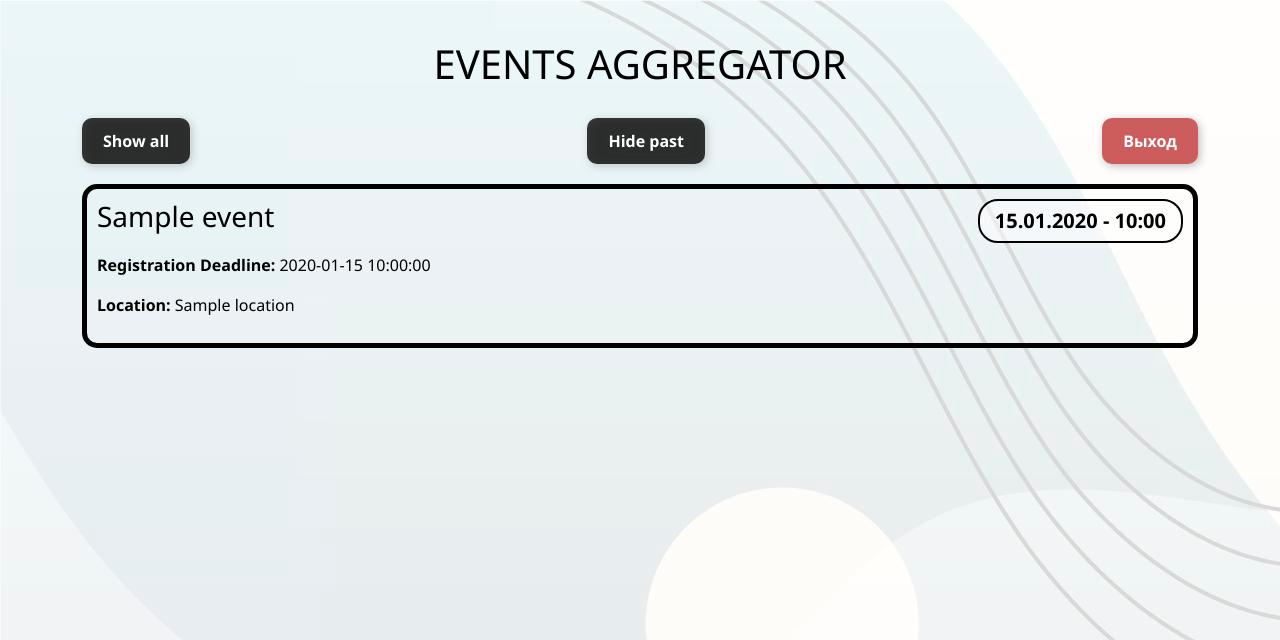
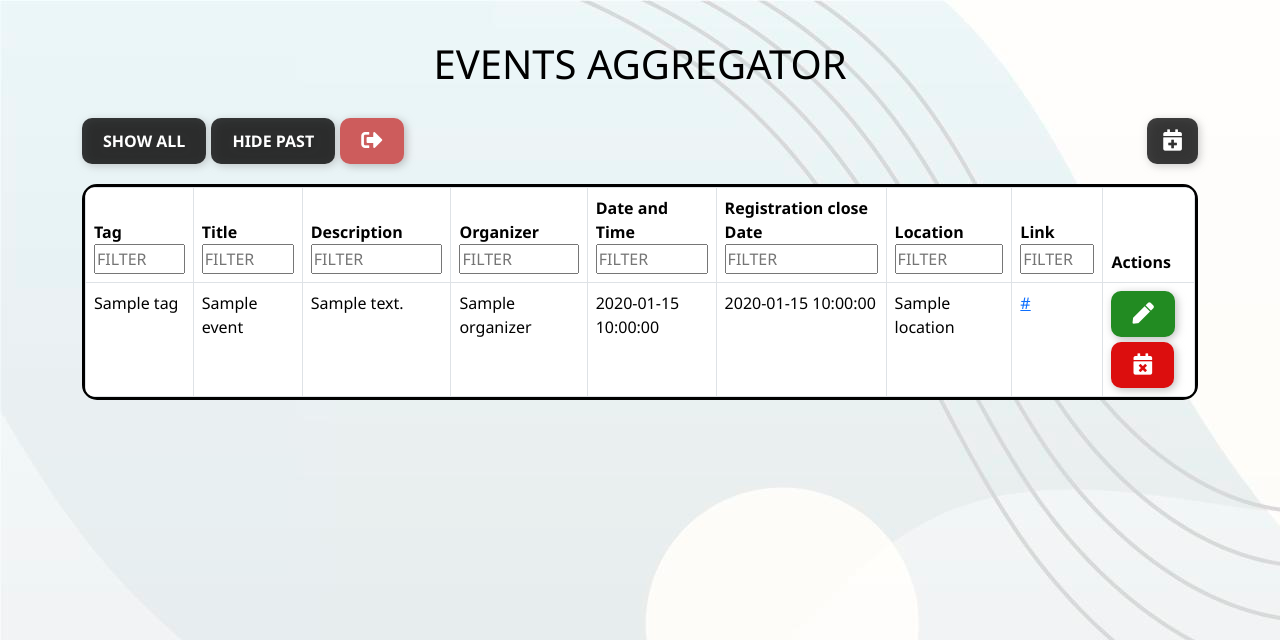
Before and after one commit to MontelnV/events_aggregator_web-app, a FastAPI app: template templates/admin.html in a window 1280 px wide. Shown: the top 640 px of the page. Run offline with FastAPI, Linux system fonts and the light colour scheme; the template is opened without the code that fills it: most values are stand-ins (such as "Sample title", 1, 10 or a date in 2020); some web fonts are replaced.

Commit message:
update admin page

```diff
--- a/templates/admin.html
+++ b/templates/admin.html
@@ -2,45 +2,102 @@
 {% block content %}
 
 <script src="https://code.jquery.com/jquery-3.6.0.min.js"></script>
+
 <script>
-    $(document).ready(function() {
-        $('.events-info').click(function() {
-            var registrationLink = $(this).data('url');
-            if (registrationLink) {
-                window.location.href = registrationLink;
-            }
-        });
-    });
     function confirmDelete(id) {
         if (confirm("Действительно ли вы хотите удалить мероприятие?")) {
             window.location.href = "admin/delete/" + id;
         }
-    }
+    };
+    document.addEventListener("DOMContentLoaded", function() {
+        const table = document.querySelector(".table");
+        const headers = table.querySelectorAll("th");
+
+        headers.forEach((header, index) => {
+            const numColumnsToSkip = 1;
+            if (index < headers.length - numColumnsToSkip) {
+                const filterInput = document.createElement("input");
+                filterInput.setAttribute("type", "text");
+                filterInput.setAttribute("placeholder", "FILTER");
+                filterInput.addEventListener("input", function() {
+                    const value = this.value.toLowerCase();
+                    const rows = table.querySelectorAll("tbody tr");
+
+                    rows.forEach(row => {
+                        const cells = row.querySelectorAll("td");
+                        if (cells[index].textContent.toLowerCase().includes(value)) {
+                            row.style.display = "";
+                        } else {
+                            row.style.display = "none";
+                        }
+                    });
+                });
+
+                header.appendChild(filterInput);
+            }
+        });
+    });
+
 </script>
 
 <div class="row">
     <div class="col-12">
         <div class="btn-container">
-            <a id="showAll" href="/events?showAll=True" class="btn btn-show"><b>Show all</b></a>
-            <a id="showNotAll" href="/events?showAll=False" class="btn btn-show"><b>Hide past</b></a>
-            <a href="/events/admin/logout" class="btn btn-logout"><b> Выход </b></a>
+            <a id="showAll" href="/events/admin?showAll=True" class="btn btn-show"><b>SHOW ALL</b></a>
+            <a id="showNotAll" href="/events/admin?showAll=False" class="btn btn-show"><b>HIDE PAST</b></a>
+            <a href="/events/admin/logout" class="btn btn-logout">
+                <i class="fas fa-sign-out-alt fa-lg"></i>
+            </a>
+            <a href="admin/addnew/" class="btn btn-add">
+                <i class="fas fa-calendar-plus fa-lg"></i>
+            </a>
+        </div>
 
+        <div class="table-container">
+            <table class="table table-bordered table-hover">
+                <thead class="table-effect">
+                    <tr>
+                        <th>Tag</th>
+                        <th>Title</th>
+                        <th>Description</th>
+                        <th>Organizer</th>
+                        <th>Date and Time</th>
+                        <th>Registration close Date</th>
+                        <th>Location</th>
+                        <th>Link</th>
+                        <th>Actions</th>
+                    </tr>
+                </thead>
+                <tbody>
+                    {% for rs in events %}
+                        <tr>
+                            <td>{% if rs.tag is not none %}{{ rs.tag }}{% endif %}</td>
+                            <td>{% if rs.title is not none %}{{ rs.title }}{% endif %}</td>
+                            <td>{% if rs.description is not none %}{{ rs.description|truncate(100, True) }}{% endif %}</td>
+                            <td>{% if rs.organizer is not none %}{{ rs.organizer }}{% endif %}</td>
+                            <td>{% if rs.event_date is not none %}{{ rs.event_date }}{% endif %}</td>
+                            <td>{% if rs.registration_close_datetime is not none %}{{ rs.registration_close_datetime }}{% endif %}</td>
+                            <td>{% if rs.location is not none %}{{ rs.location }}{% endif %}</td>
+                            <td>
+                                <a href="{% if rs.registration_link is not none %}{{ rs.registration_link }}{% endif %}" target="_blank">
+                                    {% if rs.registration_link is not none %}{{ rs.registration_link }}{% endif %}
+                                </a>
+                            </td>
+                            <td class="btn-container-table">
+                                <a href="/events/admin/edit/{{ rs.id }}" class="btn btn-edit">
+                                    <i class="fas fa-pen fa-lg"></i>
+                                </a>
+                                <a href="javascript:void(0);" onclick="confirmDelete({{ rs.id }})" class="btn btn-delete">
+                                    <i class="fas fa-calendar-times fa-lg"></i>
+                                </a>
+                            </td>
+                        </tr>
+                    {% endfor %}
+                </tbody>
+            </table>
         </div>
+
     </div>
-</div>
-<div class="events-container">
-    {% for rs in events %}
-        <div class="events-info" data-url="{% if rs.registration_link is not none %}{{ rs.registration_link }}{% endif %}">            <div class="head-info">
-                <h3>{% if rs.title is not none %}{{ rs.title }}{% endif %}</h3>
-                <b class="date-info">{% if rs.event_date is not none %}{{ rs.event_date.strftime('%d.%m.%Y - %H:%M') }}{% endif %}</b>
-            </div>
-            <p><strong>Registration Deadline:</strong> {% if rs.registration_close_datetime is not none %}{{ rs.registration_close_datetime }}{% endif %}</p>
-            <p><strong>Location:</strong> {% if rs.location is not none %}{{ rs.location }}{% endif %}</p>
-            <div>
-
-            </div>
-        </div>
-    {% endfor %}
 </div>
 
 
```
